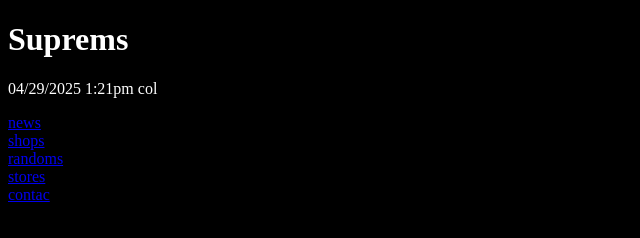
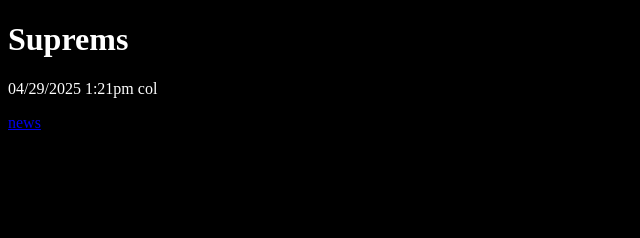
Before and after one commit to jaderson-barrera/bit-1, a plain HTML site: page index/index.html in a window 1280 px wide. Shown: the whole page, without its empty margins (0-640 px from the left). Drawn offline with Linux system fonts and the light colour scheme.

Commit message:
se elimino unos index

```diff
--- a/index/index.html
+++ b/index/index.html
@@ -17,12 +17,6 @@
         <nav>
 
            <div><a href="./news.html" target="_blank" rel="noopener noreferrer">news</a></div>
-           <div> <a href="./shops.html" target="_blank" rel="noopener noreferrer">shops</a></div>
-          <div> <a href="./randoms.html" target="_blank" rel="noopener noreferrer">randoms</a></div>
-          <div> <a href="./stores.html" target="_blank" rel="noopener noreferrer">stores</a></div>
-          <div> <a href="./contac.html" target="_blank" rel="noopener noreferrer">contac</a></div>
-
-
 
         </nav>
 
```
Also changed, not shown: index/news.html (deleted, +0 -11 lines), index/contac.html (deleted), index/randoms.html (deleted), index/shops.html (deleted), index/stores.html (deleted).
